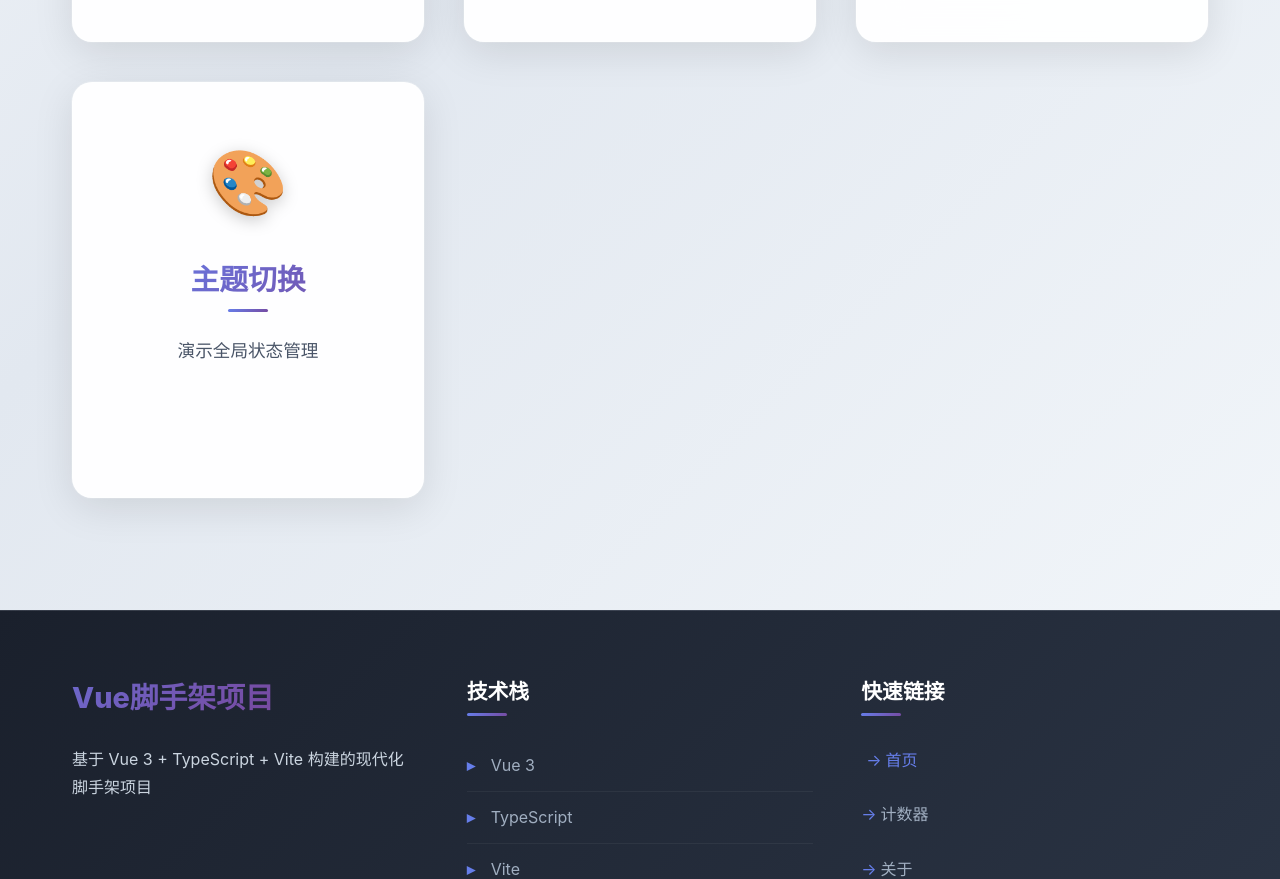
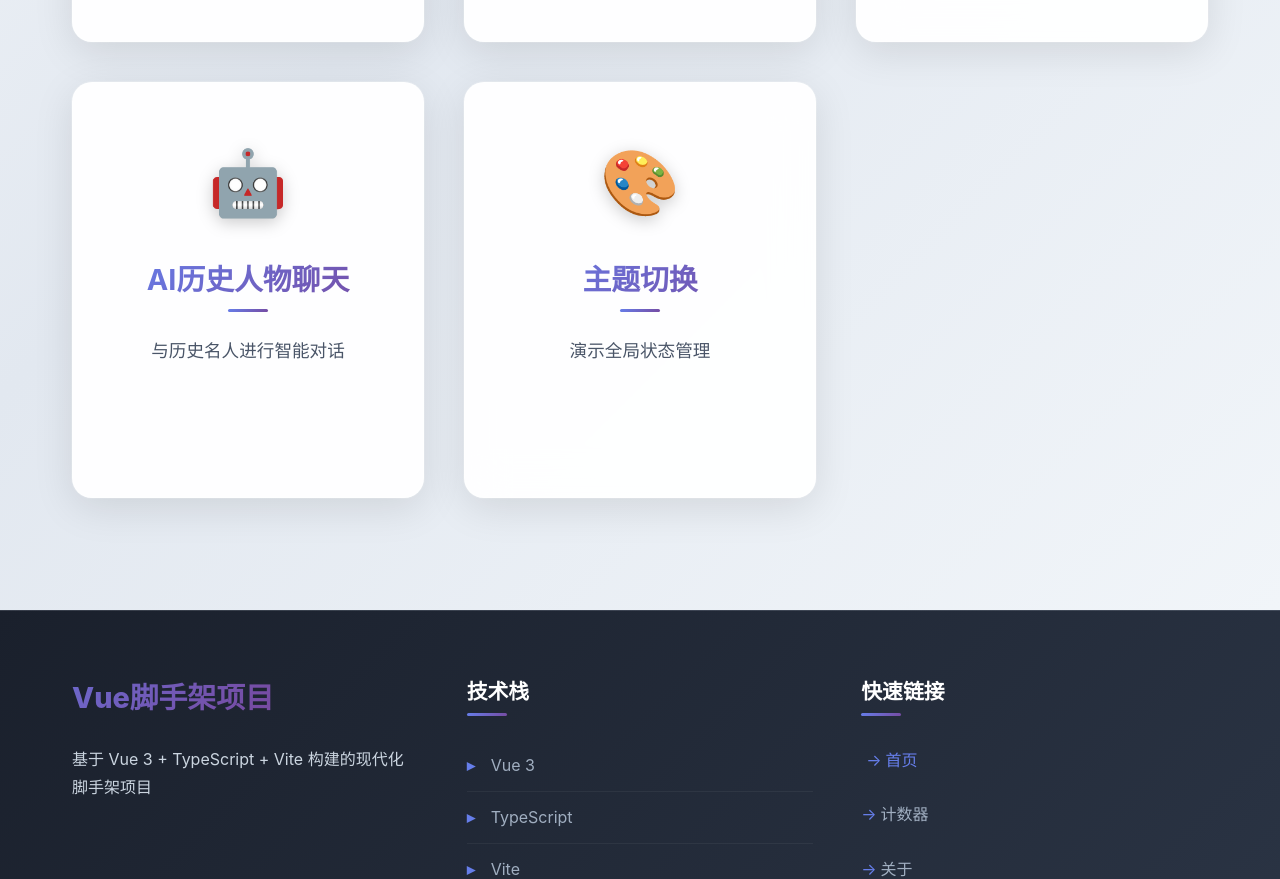
Before and after one commit to 3314855015/DemoWork, a Vue app: page / in a window 1280 px wide. Shown: the part 1180-2059 px from the top of the page. Built offline with nearby package versions, Linux system fonts and the light colour scheme.

Commit message:
页面显示修复

```diff
--- a/src/router/index.ts
+++ b/src/router/index.ts
@@ -45,6 +45,14 @@ const routes: Array<RouteRecordRaw> = [
     meta: {
       title: '人物详情'
     }
+  },
+  {
+    path: '/ai-chat',
+    name: 'AIChat',
+    component: () => import('@/views/AIChat.vue'),
+    meta: {
+      title: 'AI历史人物聊天'
+    }
   }
 ]
 
--- a/src/views/Home.vue
+++ b/src/views/Home.vue
@@ -24,6 +24,12 @@
           description="了解项目架构和技术栈"
           icon="📖"
           @click="$router.push('/about')"
+        />
+        <FeatureCard
+          title="AI历史人物聊天"
+          description="与历史名人进行智能对话"
+          icon="🤖"
+          @click="$router.push('/ai-chat')"
         />
         <FeatureCard
           title="主题切换"
```
